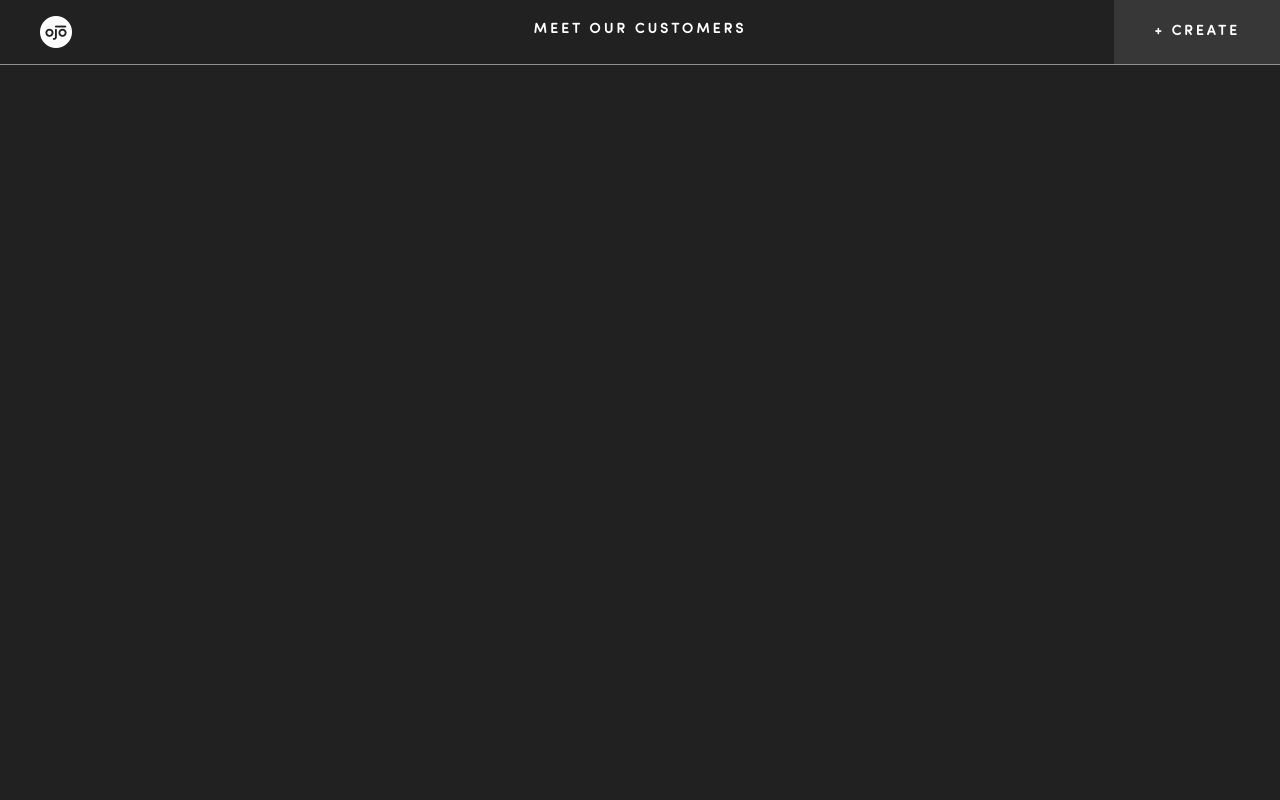
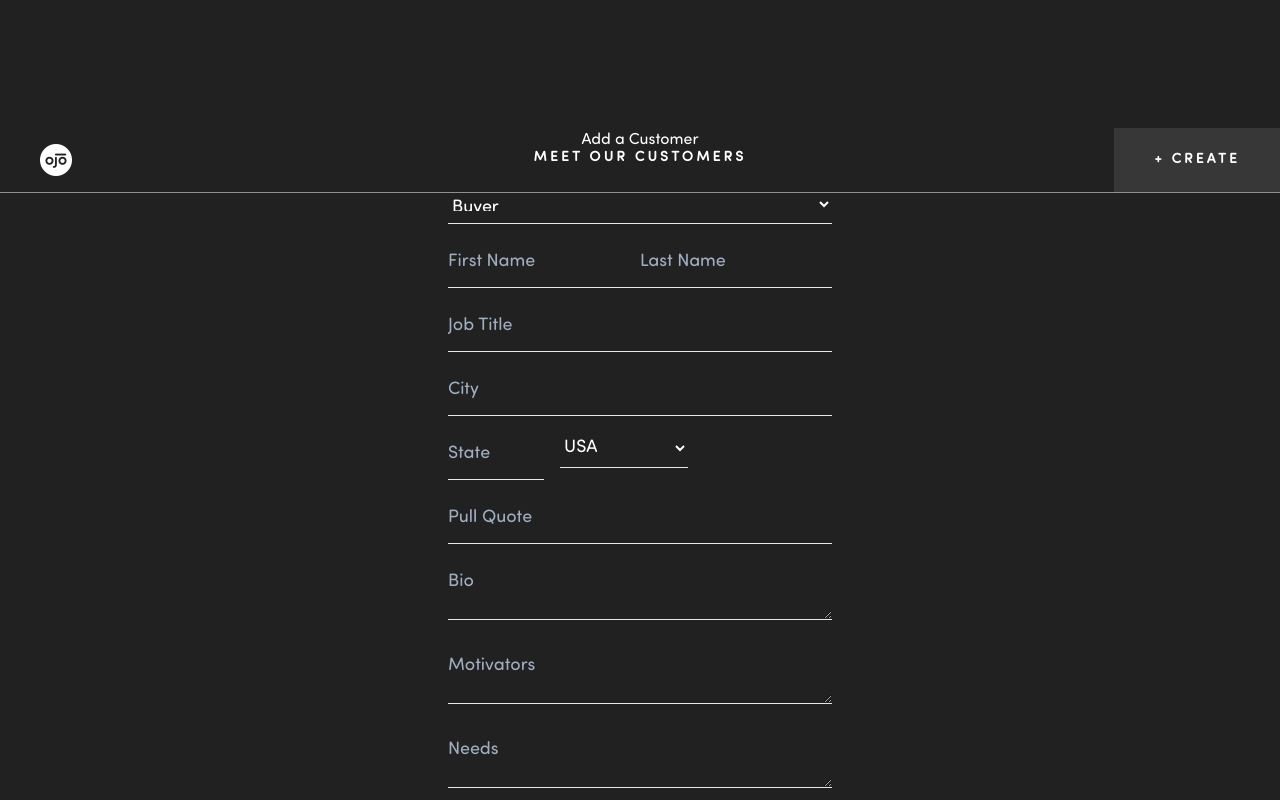
Before and after one commit to zweilandojo/cc, a React (Create React App) app: page /add in a window 1280 px wide. Shown: the top 800 px of the page. Built offline with nearby package versions, Linux system fonts and the light colour scheme.

Commit message:
ability to add new customers from site

```diff
--- a/src/App.js
+++ b/src/App.js
@@ -8,7 +8,7 @@ import Agents from './components/Agents'
 import Buyers from './components/Buyers'
 import AITs from './components/AITs'
 
-import Create from './scenes/create/Create'
+import CreatePerson from './scenes/create/Add'
 import About from './components/About'
 
 const App = () => (
@@ -22,7 +22,7 @@ const App = () => (
         <Route path='/aits' component={AITs} />
         <Route path='/p/:slug' component={Person} />
 
-        <Route path='/create' component={Create} />
+        <Route path='/add' component={CreatePerson} />
         <Route path='/about' component={About} />
       </main>
     </div>
--- a/src/components/AITs.js
+++ b/src/components/AITs.js
@@ -31,10 +31,17 @@ const AITs = ({ data: {loading, error, persons }}) => {
                 <div className="w-full block px-6">
                   <Link to={`/p/${person.id}`} className='block'>
                     <div className="rounded overflow-hidden h-64">
-                      <img
-                        alt={person.firstName}
-                        src={`https://media.graphcms.com/resize=w:614,fit:crop/${person.photo.handle}`}
-                      />
+                      {person.photo !== null &&
+                        <img
+                          alt={person.firstName + " " + person.lastName}
+                          src={`https://media.graphcms.com/resize=w:336,fit:crop/${person.photo.handle}`}
+                        />
+                      } else {
+                        <img
+                          alt={person.firstName + " " + person.lastName}
+                          src="https://placehold.it/256x256"
+                        />
+                      }
                     </div>
                   </Link>
                 </div>
@@ -52,7 +59,7 @@ const AITs = ({ data: {loading, error, persons }}) => {
 
 export const persons = gql`
   query postsWithTag($customerType: String!) {
-    persons(where: { customerType: $customerType }) {
+    persons(orderBy: createdAt_DESC, where: { customerType: $customerType }) {
       id
       firstName
       lastName
--- a/src/components/Header.js
+++ b/src/components/Header.js
@@ -22,7 +22,7 @@ export default () => (
       </div>
       <div className="flex-1 w-1/3">
         <NavLink
-          to='/create'
+          to='/add'
           className='Header-navLink Header-actionLink px-10 text-white uppercase font-bold text-sm tracking-wider'
         >
           + CREATE
--- a/src/components/Home.js
+++ b/src/components/Home.js
@@ -5,8 +5,6 @@ import gql from 'graphql-tag'
 
 // Assets
 import LoadingGif from '../assets/images/Spinner-0.5s-200px.gif'
-import agentBG from '../assets/images/customer-types/agent.png'
-
 
 // Components
 import Footer from '../components/Footer'
--- a/src/components/Person.js
+++ b/src/components/Person.js
@@ -25,10 +25,17 @@ const Person = ({ data: { loading, error, person } }) => {
         <article className="max-w-xl mx-auto">
           <header className="text-center">
             <div className="mx-auto w-48 h-48 bg-black rounded-full overflow-hidden">
-              <img
-                alt={person.firstName}
-                src={`https://media.graphcms.com/resize=w:240,fit:crop/${person.photo.handle}`}
-              />
+              {person.photo !== null &&
+                <img
+                  alt={person.firstName + " " + person.lastName}
+                  src={`https://media.graphcms.com/resize=w:336,fit:crop/${person.photo.handle}`}
+                />
+              } {
+                <img
+                  alt={person.firstName + " " + person.lastName}
+                  src="https://placehold.it/256x256"
+                />
+              }
             </div>
             <div className='w-full px-6 mb-4'>
               <h1 className="text-5xl pt-2 text-white">
--- /dev/null
+++ b/src/scenes/create/Add.js
@@ -0,0 +1,229 @@
+import React from 'react'
+import gql from "graphql-tag";
+import { Mutation } from "react-apollo";
+
+export const CREATE_PERSON = gql`
+  mutation createPerson($customerType: String!, $firstName: String!, $lastName: String!, $jobTitle: String!, $city: String!, $state: String!, $country: String!, $pullQuote: String!, $bio: String!, $motivators: String, $needs: String, $painPoints: String) {
+    createPerson(data: {
+        customerType: $customerType
+        firstName: $firstName
+        lastName: $lastName
+        jobTitle: $jobTitle
+        city: $city
+        state: $state
+        country: $country
+        pullQuote: $pullQuote
+        bio: $bio
+        motivators: $motivators
+        needs: $needs
+        painPoints: $painPoints
+        status: PUBLISHED
+      }
+      ) {
+        customerType
+        firstName
+        lastName
+        jobTitle
+        city
+        state
+        country
+        pullQuote
+        bio
+        motivators
+        needs
+        painPoints
+        id
+        status
+    }
+  }
+`
+
+export const DELETE_POST = gql`
+  mutation deletePost($id: ID!) {
+    deletePost(id: $id) {
+      id
+    }
+  }
+`
+
+const CreatePerson = () => {
+  let customerType, firstName, lastName, jobTitle, city, state, country, pullQuote, bio, motivators, needs, painPoints;
+
+  return (
+    <Mutation mutation={CREATE_PERSON}>
+      {(createPerson, { data }) => (
+        <div className="mt-32 max-w-sm mx-auto">
+          <header>
+            <h1 className="text-white text-center mb-8">Add a Customer</h1>
+          </header>
+          <form
+            onSubmit={e => {
+              e.preventDefault();
+              createPerson({
+                variables: {
+                  customerType: customerType.value,
+                  firstName: firstName.value,
+                  lastName: lastName.value,
+                  jobTitle: jobTitle.value,
+                  city: city.value,
+                  state: state.value,
+                  country: country.value,
+                  pullQuote: pullQuote.value,
+                  bio: bio.value,
+                  motivators: motivators.value,
+                  needs: needs.value,
+                  painPoints: painPoints.value
+                }
+              });
+              customerType.value = "Buyer";
+              firstName.value = "";
+              lastName.value = "";
+              jobTitle.value = "";
+              city.value = "";
+              state.value = "";
+              country.value = "USA";
+              pullQuote.value = "";
+              bio.value = "";
+              motivators.value = "";
+              needs.value = "";
+              painPoints.value = "";
+            }}
+          >
+            <div className="my-3">
+              <select
+                className="rounded-none h-10 w-full py-3 text-lg bg-transparent text-white border-b border-grey-darkest"
+                ref={node => {
+                  customerType = node;
+                }}
+              >
+                <option>Buyer</option>
+                <option>Agent</option>
+                <option>AIT</option>
+              </select>
+            </div>
+            <div className="flex my-3">
+              <div className="w-1/2">
+                <input
+                  className="w-full py-3 text-lg bg-transparent text-white border-b border-grey-darkest"
+                  ref={node => {
+                    firstName = node;
+                  }}
+                  type="text"
+                  placeholder="First Name"
+                />
+              </div>
+              <div className="w-1/2">
+                <input
+                  className="w-full py-3 text-lg bg-transparent text-white border-b border-grey-darkest"
+                  ref={node => {
+                    lastName = node;
+                  }}
+                  type="text"
+                  placeholder="Last Name"
+                />
+              </div>
+            </div>
+            <div className="my-3">
+              <input
+                className="w-full py-3 text-lg bg-transparent text-white border-b border-grey-darkest"
+                ref={node => {
+                  jobTitle = node;
+                }}
+                type="text"
+                placeholder="Job Title"
+              />
+            </div>
+            <div className="my-3">
+              <input
+                className="w-full py-3 text-lg bg-transparent text-white border-b border-grey-darkest"
+                ref={node => {
+                  city = node;
+                }}
+                type="text"
+                placeholder="City"
+              />
+            </div>
+            <div className="flex my-3">
+              <div className="w-1/4 mr-4">
+                <input
+                  className="w-full py-3 text-lg bg-transparent text-white border-b border-grey-darkest"
+                  ref={node => {
+                    state = node;
+                  }}
+                  type="text"
+                  placeholder="State"
+                />
+              </div>
+              <div className="w-1/3">
+                <select
+                  className="w-full h-10 text-lg bg-transparent text-white border-b border-grey-darkest"
+                  ref={node => {
+                    country = node;
+                  }}
+                >
+                  <option>USA</option>
+                  <option>Canada</option>
+                </select>
+              </div>
+            </div>
+            <div className="my-3">
+              <input
+                className="w-full py-3 text-lg bg-transparent text-white border-b border-grey-darkest"
+                ref={node => {
+                  pullQuote = node;
+                }}
+                type="text"
+                placeholder="Pull Quote"
+              />
+            </div>
+            <div className="my-3">
+              <textarea
+                className="w-full py-3 h-16 text-lg bg-transparent text-white border-b border-grey-darkest"
+                ref={node => {
+                  bio = node;
+                }}
+                placeholder="Bio"
+              ></textarea>
+            </div>
+
+            <div className="my-3">
+              <textarea
+                className="w-full py-3 h-16 text-lg bg-transparent text-white border-b border-grey-darkest"
+                ref={node => {
+                  motivators = node;
+                }}
+                placeholder="Motivators"
+              ></textarea>
+            </div>
+            <div className="my-3">
+              <textarea
+                className="w-full py-3 h-16 text-lg bg-transparent text-white border-b border-grey-darkest"
+                ref={node => {
+                  needs = node;
+                }}
+                placeholder="Needs"
+              ></textarea>
+            </div>
+            <div className="my-3">
+              <textarea
+                className="w-full py-3 h-16 text-lg bg-transparent text-white border-b border-grey-darkest"
+                ref={node => {
+                  painPoints = node;
+                }}
+                placeholder="Pain Points"
+              ></textarea>
+            </div>
+
+            <div className="">
+              <button type="submit" className="w-full text-white bg-green text-lg font-medium px-4 py-4 rounded-full">
+                Create Person
+              </button>
+            </div>
+          </form>
+        </div>
+      )}
+    </Mutation>
+  );
+}
+
+export default CreatePerson
```
Also changed, not shown: src/components/Agents.js (+12 -5 lines), src/components/Buyers.js (+12 -6 lines).
